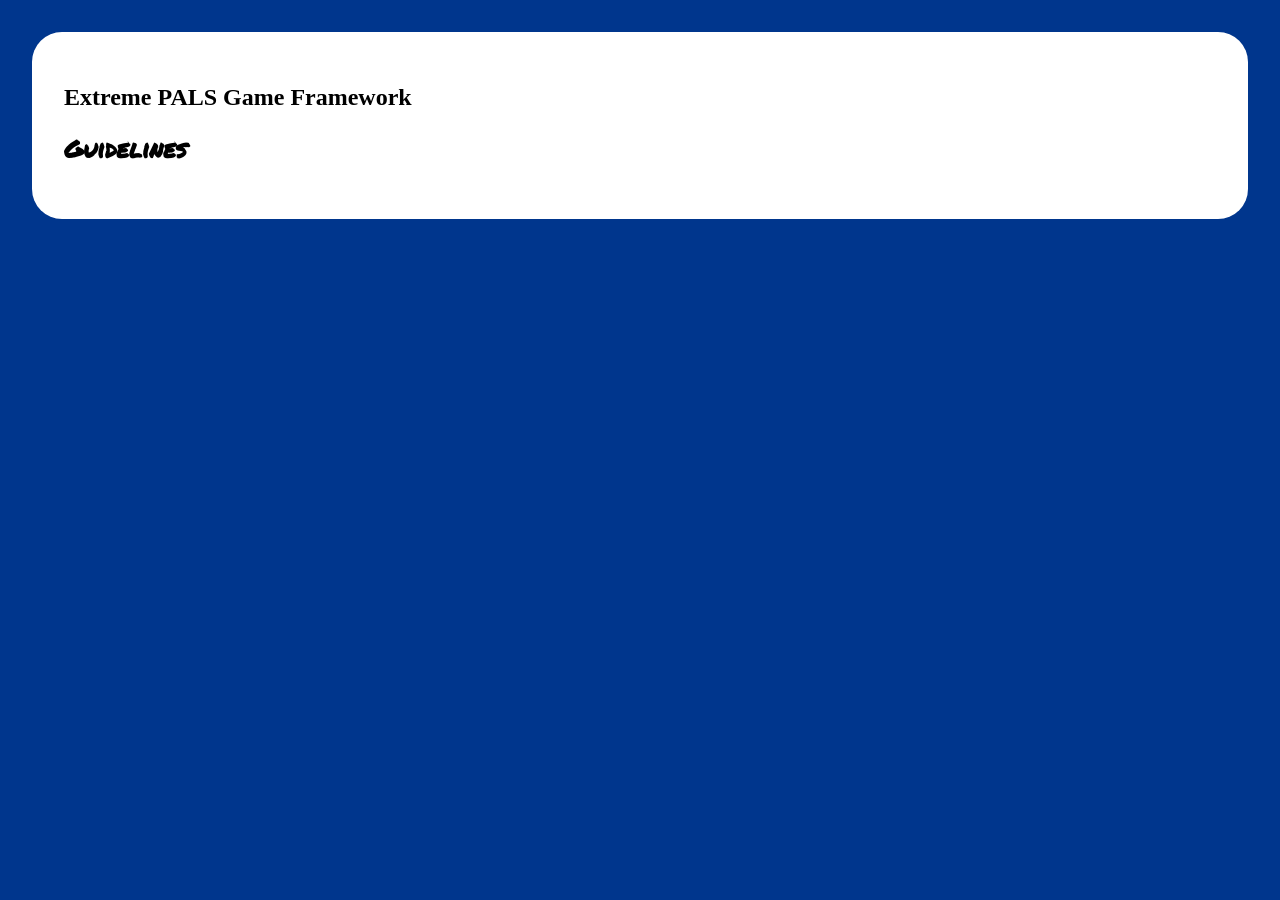
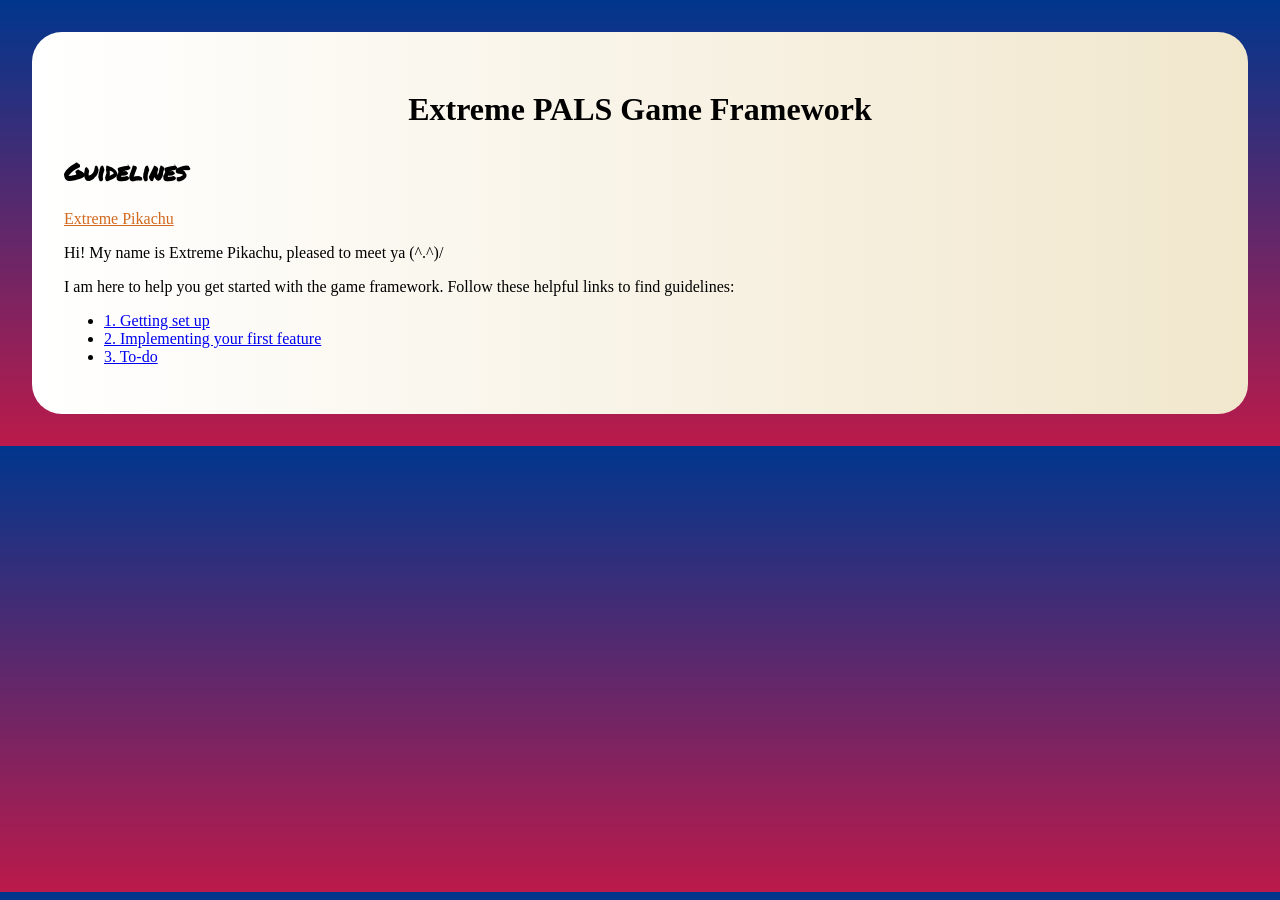
Before and after one commit to extreme-pals/extreme-pals.github.io, a Jekyll site: the page built from guides/README.md, in a window 1280 px wide. Built offline with Jekyll 4.4.1, drawn with Linux system fonts in a browser that asks for light colours; some web fonts are replaced.

Commit message:
Added links to guides

```diff
--- a/guide.css
+++ b/guide.css
@@ -3,16 +3,15 @@
 }
 
 body {
-    transition: background-color .5s;
-    background-color: #00368D;
+    background: linear-gradient(#00368D, #bb1a4a);
     height: 100%;
     width: 100%;
     margin: 0;
 }
 
 #main {
+    background: linear-gradient(to right, white, #F1E7CD);
     width: 90%;
-    background-color: white;
     margin: 2rem auto;
     border-radius: 30px;
     padding: 2rem;
@@ -28,6 +27,8 @@
 
 h1 {
     font-family: 'Germania One', cursive;
+    text-align: center;
+    font-size: xx-large;
 }
 
 h2 {
@@ -38,13 +39,16 @@
     font-family: 'Enriqueta', serif;
 }
 
+p > a {
+    color: chocolate;
+}
+
 p > code {
     background-color: black;
     color: yellowgreen;
     padding: 3px;
     border-radius: 3px;
     font-size: 0.8rem;
-    font-family: 'Concert One', monospace;
 }
 
 pre {
--- a/guides/README.md
+++ b/guides/README.md
@@ -5,3 +5,16 @@
 # Extreme PALS Game Framework
 
 ## Guidelines
+
+[Extreme Pikachu][xpikachu-image]
+
+Hi! My name is Extreme Pikachu, pleased to meet ya \(^.^)/
+
+I am here to help you get started with the game framework.
+Follow these helpful links to find guidelines:
+
+* [1. Getting set up](/guides/1. The Basics.html)
+* [2. Implementing your first feature](/guides/2. First Steps.html)
+* [3. To-do](to-do)
+
+[xpikachu-image]: /assets/pikachu-cloud.svg
--- a/index.html
+++ b/index.html
@@ -51,7 +51,10 @@
 
     <section id="news" class="text-content">
         <h2>News</h2>
-        <p>Coming soon!</p>
+        <p>Get started with the game framework just beyond this door!</p>
+        <a href="/guides/README.html">
+            <img src="/assets/edinburgh-door.jpg">
+        </a>
     </section>
 
     <!-- Contact section -->
```
Also changed, not shown: assets/edinburgh-door.jpg (added).
